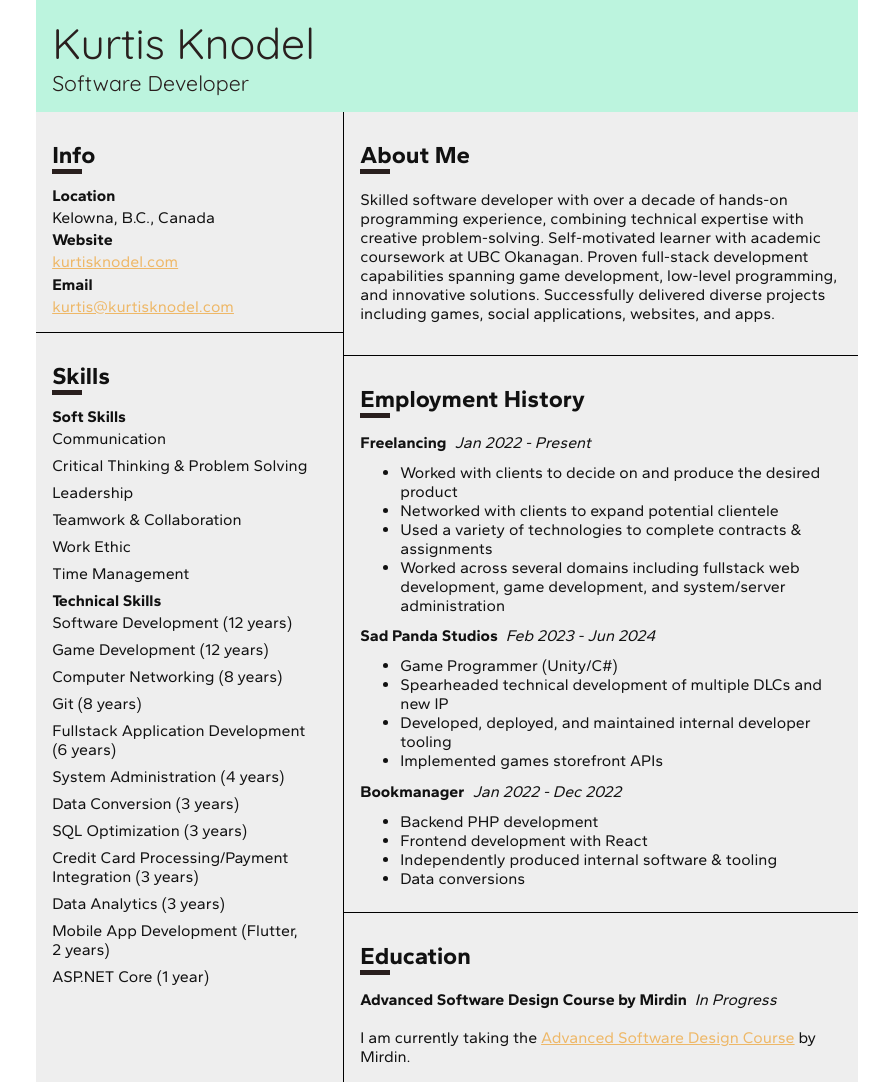
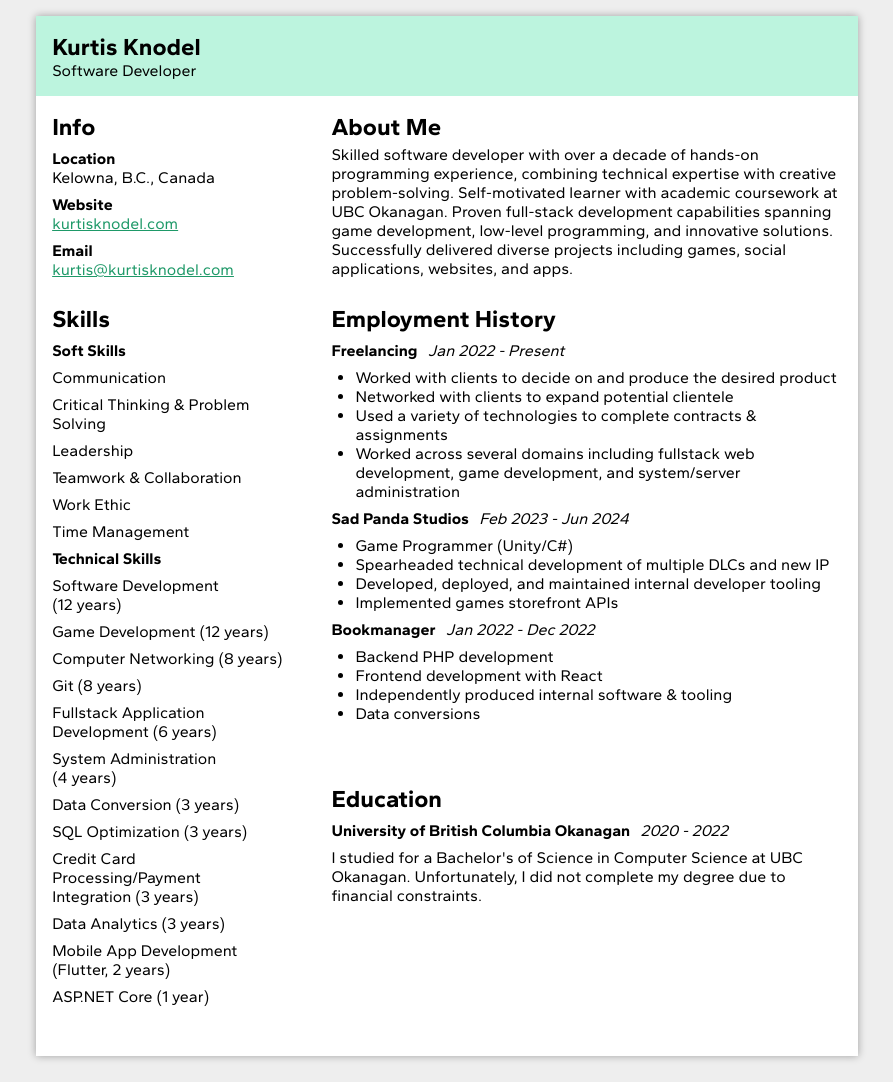
Before and after one commit to TheArchitect4855/resume, a plain HTML site: page index.html in a window 1280 px wide. Shown: the whole page, without its empty margins (193-1086 px from the left). Drawn offline with Linux system fonts and the light colour scheme.

Commit message:
Attempt to make things more "ATS friendly"
Some bullshit hiring stuff. I also got sidetracked a bit and redid the
styling.

```diff
--- a/index.html
+++ b/index.html
@@ -11,42 +11,60 @@
 		<link rel="preconnect" href="https://fonts.googleapis.com" />
 		<link rel="preconnect" href="https://fonts.gstatic.com" crossorigin />
 		<link
-			href="https://fonts.googleapis.com/css2?family=Gantari:wght@400;700&family=Quicksand:wght@400&display=swap"
+			href="https://fonts.googleapis.com/css2?family=Gantari:wght@400;700&display=swap"
 			rel="stylesheet"
 		/>
 	</head>
 	<body>
-		<header>
-			<div class="name">Kurtis Knodel</div>
-			<div class="subtitle">Software Developer</div>
-		</header>
+		<main>
+			<section class="title">
+				<h1>Kurtis Knodel</h1>
+				<div>Software Developer</div>
+			</section>
 
-		<main>
-			<div
-				class="grid-container"
-				style="grid-column: 2 / 3; grid-row: 1 / 2"
+			<section class="info">
+				<h2>Info</h2>
+				<article>
+					<h4>Location</h4>
+					<span>Kelowna, B.C., Canada</span>
+				</article>
+
+				<article>
+					<h4>Website</h4>
+					<a
+						href="https://kurtisknodel.com"
+						target="_blank"
+						rel="noopener"
+						>kurtisknodel.com</a
 					>
+				</article>
+
+				<article>
+					<h4>Email</h4>
+					<a href="mailto:kurtis@kurtisknodel.com"
+						>kurtis@kurtisknodel.com</a
+					>
+				</article>
+			</section>
+
 			<section class="bio">
-					<h2 class="underline">About Me</h2>
-					<div>
+				<h2>About Me</h2>
 				<p>
-							Skilled software developer with over a decade of
-							hands-on programming experience, combining technical
-							expertise with creative problem-solving.
-							Self-motivated learner with academic coursework at
-							UBC Okanagan. Proven full-stack development
-							capabilities spanning game development, low-level
-							programming, and innovative solutions. Successfully
-							delivered diverse projects including games, social
-							applications, websites, and apps.
+					Skilled software developer with over a decade of hands-on
+					programming experience, combining technical expertise with
+					creative problem-solving. Self-motivated learner with
+					academic coursework at UBC Okanagan. Proven full-stack
+					development capabilities spanning game development,
+					low-level programming, and innovative solutions.
+					Successfully delivered diverse projects including games,
+					social applications, websites, and apps.
 				</p>
-					</div>
 			</section>
 
 			<section class="employment">
-					<h2 class="underline">Employment History</h2>
+				<h2>Employment History</h2>
 				<article>
-						<div class="spread">
+					<div class="heading">
 						<h4>Freelancing</h4>
 						<i>Jan 2022 - Present</i>
 					</div>
@@ -56,31 +74,30 @@
 							desired product
 						</li>
 						<li>
-								Networked with clients to expand potential
-								clientele
+							Networked with clients to expand potential clientele
 						</li>
 						<li>
-								Used a variety of technologies to complete
-								contracts & assignments
+							Used a variety of technologies to complete contracts
+							& assignments
 						</li>
 						<li>
-								Worked across several domains including
-								fullstack web development, game development, and
-								system/server administration
+							Worked across several domains including fullstack
+							web development, game development, and system/server
+							administration
 						</li>
 					</ul>
 				</article>
 
 				<article>
-						<div class="spread">
+					<div class="heading">
 						<h4>Sad Panda Studios</h4>
 						<i>Feb 2023 - Jun 2024</i>
 					</div>
 					<ul>
 						<li>Game Programmer (Unity/C#)</li>
 						<li>
-								Spearheaded technical development of multiple
-								DLCs and new IP
+							Spearheaded technical development of multiple DLCs
+							and new IP
 						</li>
 						<li>
 							Developed, deployed, and maintained internal
@@ -91,7 +108,7 @@
 				</article>
 
 				<article>
-						<div class="spread">
+					<div class="heading">
 						<h4>Bookmanager</h4>
 						<i>Jan 2022 - Dec 2022</i>
 					</div>
@@ -99,8 +116,7 @@
 						<li>Backend PHP development</li>
 						<li>Frontend development with React</li>
 						<li>
-								Independently produced internal software &
-								tooling
+							Independently produced internal software & tooling
 						</li>
 						<li>Data conversions</li>
 					</ul>
@@ -108,57 +124,23 @@
 			</section>
 
 			<section class="education">
-					<h2 class="underline">Education</h2>
+				<h2>Education</h2>
 				<article>
-						<div class="spread">
-							<h4>Advanced Software Design Course by Mirdin</h4>
-							<i>In Progress</i>
+					<div class="heading">
+						<h4>University of British Columbia Okanagan</h4>
+						<i>2020 - 2022</i>
+					</div>
 					<p>
-								I am currently taking the
-								<a
-									href="https://self-service.mirdin.com/"
-									target="_blank"
-									>Advanced Software Design Course</a
-								>
-								by Mirdin.
+						I studied for a Bachelor's of Science in Computer
+						Science at UBC Okanagan. Unfortunately, I did not
+						complete my degree due to financial constraints.
 					</p>
-						</div>
 				</article>
-				</section>
-			</div>
-
-			<div
-				class="grid-container"
-				style="grid-column: 1 / 2; grid-row: 1 / 2"
-			>
-				<section class="info">
-					<h2 class="underline">Info</h2>
-					<div>
-						<h4>Location</h4>
-						<span>Kelowna, B.C., Canada</span>
-					</div>
-
-					<div>
-						<h4>Website</h4>
-						<a
-							href="https://kurtisknodel.com"
-							target="_blank"
-							rel="noopener"
-							>kurtisknodel.com</a
-						>
-					</div>
-
-					<div>
-						<h4>Email</h4>
-						<a href="mailto:kurtis@kurtisknodel.com"
-							>kurtis@kurtisknodel.com</a
-						>
-					</div>
 			</section>
 
 			<section class="skills">
-					<h2 class="underline">Skills</h2>
-					<div>
+				<h2>Skills</h2>
+				<article>
 					<h4>Soft Skills</h4>
 					<ul class="plain">
 						<li>Communication</li>
@@ -168,9 +150,9 @@
 						<li>Work Ethic</li>
 						<li>Time Management</li>
 					</ul>
-					</div>
+				</article>
 
-					<div>
+				<article>
 					<h4>Technical Skills</h4>
 					<ul class="plain">
 						<li>
@@ -230,8 +212,7 @@
 							>)
 						</li>
 						<li>
-								Credit Card Processing/Payment Integration
-								(<span
+							Credit Card Processing/Payment Integration (<span
 								class="dyn-date"
 								data-ts="1651363200"
 							></span
@@ -246,11 +227,7 @@
 						</li>
 						<li>
 							Mobile App Development (Flutter,
-								<span
-									class="dyn-date"
-									data-ts="1672531200"
-								></span
-								>)
+							<span class="dyn-date" data-ts="1672531200"></span>)
 						</li>
 						<li>
 							ASP.NET Core (<span
@@ -264,9 +241,8 @@
 						>JavaScript is required to display timeframes
 						properly.</noscript
 					>
-					</div>
+				</article>
 			</section>
-			</div>
 		</main>
 		<script src="/script.js"></script>
 	</body>
--- a/style.css
+++ b/style.css
@@ -1,130 +1,107 @@
-@media print {
-	body {
-		width: 100vw;
-		height: 100vh;
-
-		display: flex;
-		flex-direction: column;
-	}
-
-	main {
-		flex: 1;
+@media (max-width: 80ch) {
+	section {
+		margin-bottom: 1rem;
 	}
 }
 
-@media not print {
-	main {
-		background-color: #eee;
-	}
-}
-
-@media screen and (max-width: 80ch) {
-	main {
-		padding: 0.5rem;
-	}
-
-	section {
-		margin: 1em 0;
-		padding-bottom: 1em;
-	}
-}
-
-@media not screen and (max-width: 80ch) {
-	.grid-container:last-child {
-		border-right: 1px solid black;
-	}
-
-
+@media (min-width: 80ch) {
 	main {
 		display: grid;
-		grid-template-columns: 30ch 1fr;
-		grid-template-rows: 1fr;
-	}
-
-	section {
-		border-bottom: 1px solid black;
-		padding: 1rem;
+		gap: 1rem;
+		grid-auto-rows: 5rem;
+		grid-template-columns: repeat(3, 1fr);
 	}
 }
 
 @media screen and (min-width: 80ch) {
 	body {
+		background-color: #eee;
+	}
+
+	main {
+		background-color: #fff;
+		box-shadow: 0 0 8px #0005;
+		box-sizing: border-box;
+		margin: 1rem auto;
 		max-width: 80ch;
 	}
 }
 
-.name {
-	font-size: 32pt;
-}
-
-.spread {
+.heading {
 	display: flex;
-	align-items: center;
-	flex-wrap: wrap;
-	gap: 0.5em;
-	row-gap: 0;
-}
-
-.subtitle {
-	font-size: 16pt;
-}
-
-.underline::after {
-	background-color: #291f1e;
-	content: " ";
-	display: block;
-	height: 0.2em;
-	width: 1.25em;
+	gap: 1ch;
+	margin: 0.5rem 0;
 }
 
 a {
-	color: #EEB868;
+	color: #1e9968;
+}
+
+article {
+	margin: 0.5rem 0;
 }
 
 body {
-	color: #111;
-	font-family: 'Gantari', sans-serif;
+	font-family: "Gantari", sans-serif;
 	font-size: 12pt;
-	margin: 0 auto;
-	min-width: 200px;
-	padding: 0rem;
+	margin: 0;
+	padding: 0;
 }
 
-h1, h2, h3 {
-	margin: 0.5em 0;
+h1,
+h2,
+h3,
+h4,
+h5,
+h6 {
+	margin: 0;
 }
 
-h4, h5, h6 {
-	margin: 0.2em 0;
+p {
+	margin: 0.25em 0;
 }
 
-header {
-	background-color: #bcf4de;
-	color: #291f1e;
-	font-family: 'Quicksand', sans-serif;
-	padding: 1rem;
+section {
+	padding: 0 1rem;
 }
 
-section:last-child {
-	border: none;
-	padding-bottom: 0;
+section.bio {
+	grid-area: 2 / 2 / 4 / 4;
 }
 
-table {
-	border: none;
-	border-collapse: collapse;
+section.education {
+	grid-area: 9 / 2 / 11 / 4;
+}
+
+section.employment {
+	grid-area: 4 / 2 / 9 / 4;
+}
+
+section.info {
+	grid-area: 2 / 1 / 4 / 2;
+}
+
+section.skills {
+	grid-area: 4 / 1 / 12 / 2;
+}
+
+section.title {
+	background-color: #bcf4de;
+	padding: 1rem;
+
+	grid-area: 1 / 1 / 1 / 4;
 }
 
 ul {
-	margin: 0.5rem 0;
+	margin: 0;
+	padding: 0 0 0 1.5em;
 }
 
 ul.plain {
 	list-style: none;
-	margin: 0;
 	padding: 0;
 }
 
-ul.plain li {
-	margin-bottom: 0.5em;
+ul.plain > li {
+	margin: 0.5rem 0;
 }
```
Lines whose indentation alone changed are shown as unchanged.
